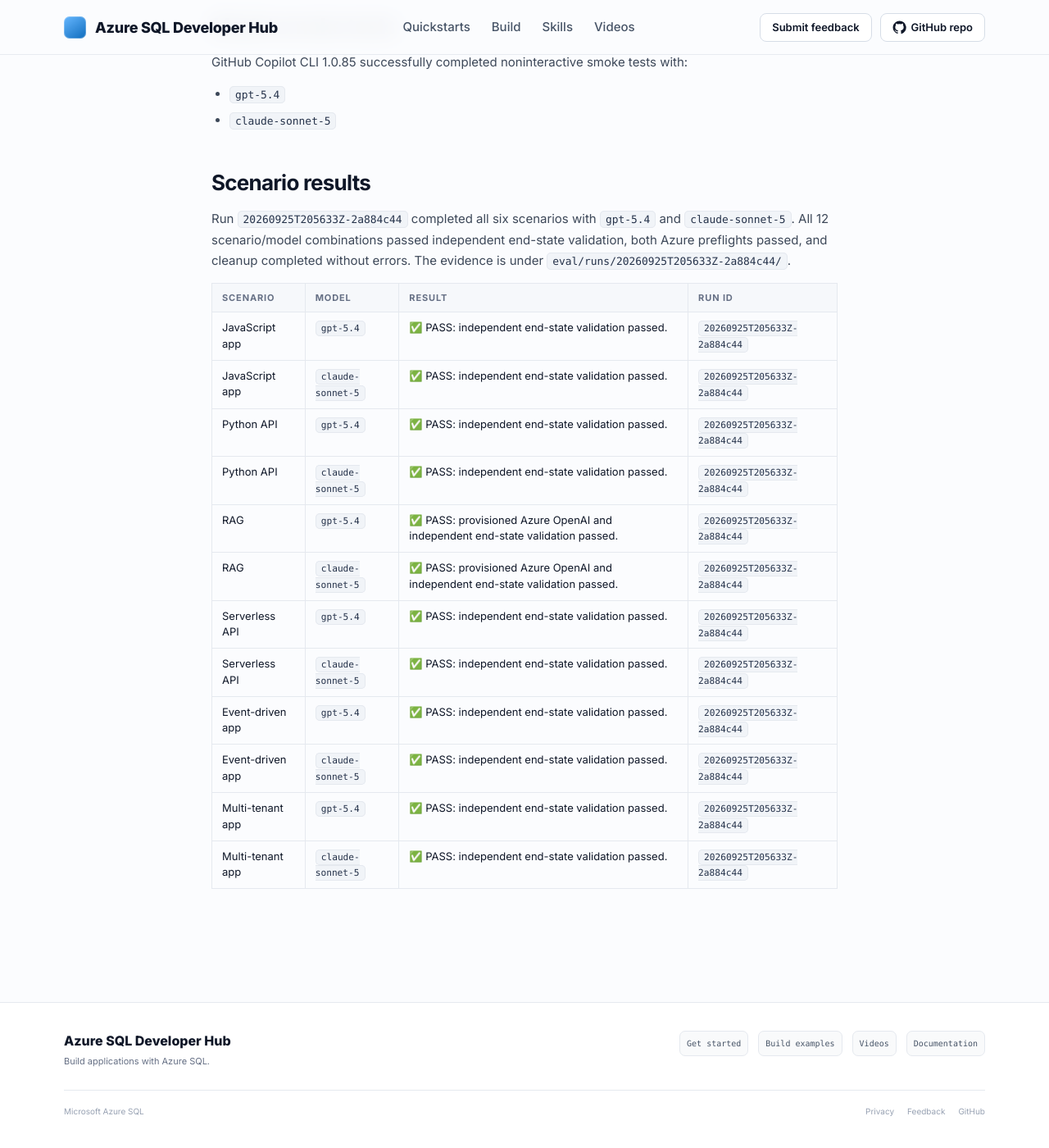
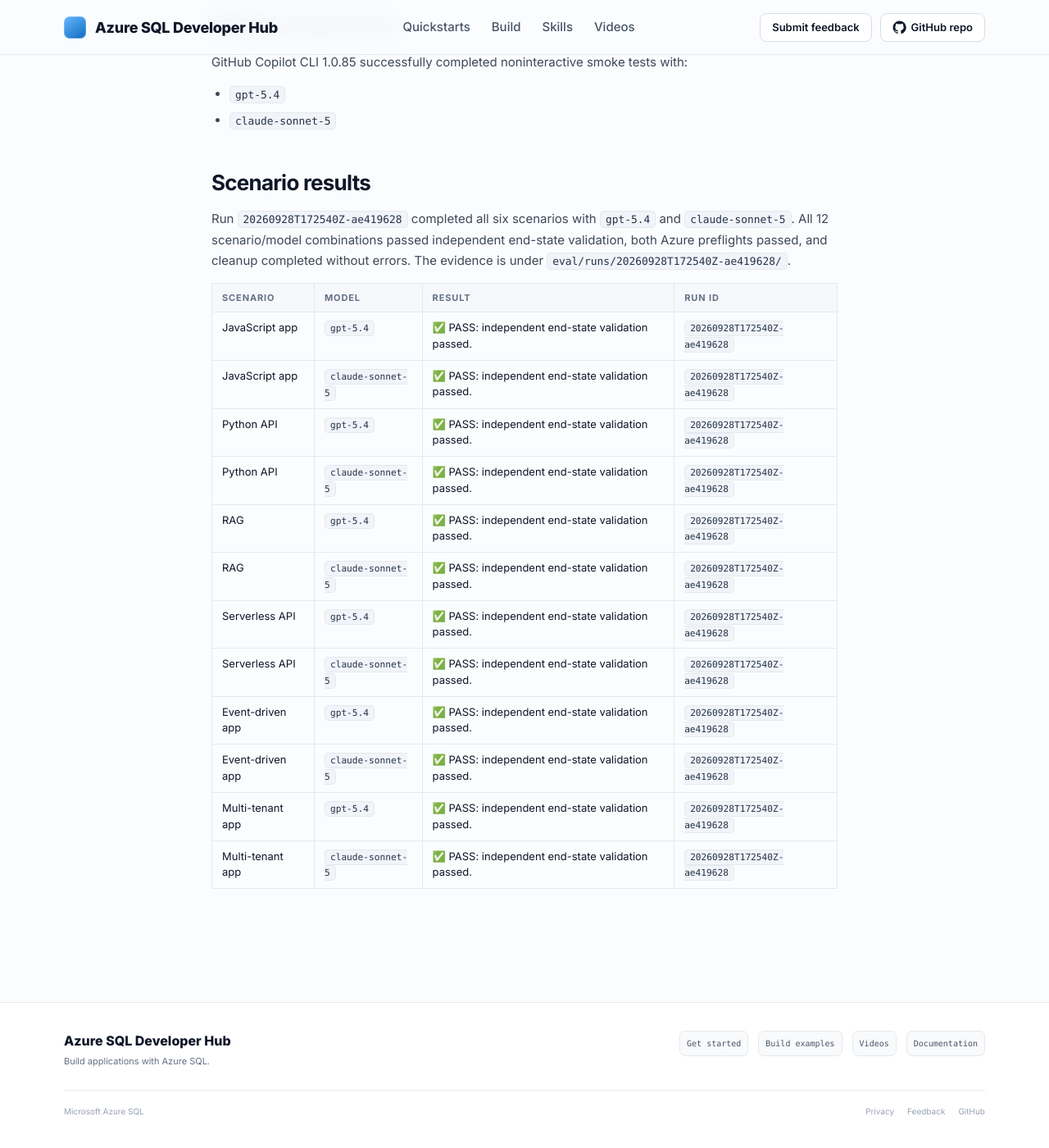
Before and after one commit to microsoft/azure-sql-dev-hub, a Jekyll site: the page built from eval/VALIDATION.md, in a window 1280 px wide and 1400 px high, scrolled down 481 px. Shown: the whole window at 82% size. Built offline with Jekyll 4.4.1, drawn with Linux system fonts in a browser that asks for light colours; our own code applies the rules of GitHub Pages for plain Markdown files.

Commit message:
Updating validation summary

```diff
--- a/eval/VALIDATION.md
+++ b/eval/VALIDATION.md
@@ -18,23 +18,23 @@
 
 ## Scenario results
 
-Run `20260925T205633Z-2a884c44` completed all six scenarios with `gpt-5.4`
+Run `20260928T172540Z-ae419628` completed all six scenarios with `gpt-5.4`
 and `claude-sonnet-5`. All 12 scenario/model combinations passed independent
 end-state validation, both Azure preflights passed, and cleanup completed
 without errors. The evidence is under
-`eval/runs/20260925T205633Z-2a884c44/`.
+`eval/runs/20260928T172540Z-ae419628/`.
 
 | Scenario | Model | Result | Run ID |
 |---|---|---|---|
-| JavaScript app | `gpt-5.4` | ✅ PASS: independent end-state validation passed. | `20260925T205633Z-2a884c44` |
-| JavaScript app | `claude-sonnet-5` | ✅ PASS: independent end-state validation passed. | `20260925T205633Z-2a884c44` |
-| Python API | `gpt-5.4` | ✅ PASS: independent end-state validation passed. | `20260925T205633Z-2a884c44` |
-| Python API | `claude-sonnet-5` | ✅ PASS: independent end-state validation passed. | `20260925T205633Z-2a884c44` |
-| RAG | `gpt-5.4` | ✅ PASS: provisioned Azure OpenAI and independent end-state validation passed. | `20260925T205633Z-2a884c44` |
-| RAG | `claude-sonnet-5` | ✅ PASS: provisioned Azure OpenAI and independent end-state validation passed. | `20260925T205633Z-2a884c44` |
-| Serverless API | `gpt-5.4` | ✅ PASS: independent end-state validation passed. | `20260925T205633Z-2a884c44` |
-| Serverless API | `claude-sonnet-5` | ✅ PASS: independent end-state validation passed. | `20260925T205633Z-2a884c44` |
-| Event-driven app | `gpt-5.4` | ✅ PASS: independent end-state validation passed. | `20260925T205633Z-2a884c44` |
-| Event-driven app | `claude-sonnet-5` | ✅ PASS: independent end-state validation passed. | `20260925T205633Z-2a884c44` |
-| Multi-tenant app | `gpt-5.4` | ✅ PASS: independent end-state validation passed. | `20260925T205633Z-2a884c44` |
-| Multi-tenant app | `claude-sonnet-5` | ✅ PASS: independent end-state validation passed. | `20260925T205633Z-2a884c44` |
+| JavaScript app | `gpt-5.4` | ✅ PASS: independent end-state validation passed. | `20260928T172540Z-ae419628` |
+| JavaScript app | `claude-sonnet-5` | ✅ PASS: independent end-state validation passed. | `20260928T172540Z-ae419628` |
+| Python API | `gpt-5.4` | ✅ PASS: independent end-state validation passed. | `20260928T172540Z-ae419628` |
+| Python API | `claude-sonnet-5` | ✅ PASS: independent end-state validation passed. | `20260928T172540Z-ae419628` |
+| RAG | `gpt-5.4` | ✅ PASS: independent end-state validation passed. | `20260928T172540Z-ae419628` |
+| RAG | `claude-sonnet-5` | ✅ PASS: independent end-state validation passed. | `20260928T172540Z-ae419628` |
+| Serverless API | `gpt-5.4` | ✅ PASS: independent end-state validation passed. | `20260928T172540Z-ae419628` |
+| Serverless API | `claude-sonnet-5` | ✅ PASS: independent end-state validation passed. | `20260928T172540Z-ae419628` |
+| Event-driven app | `gpt-5.4` | ✅ PASS: independent end-state validation passed. | `20260928T172540Z-ae419628` |
+| Event-driven app | `claude-sonnet-5` | ✅ PASS: independent end-state validation passed. | `20260928T172540Z-ae419628` |
+| Multi-tenant app | `gpt-5.4` | ✅ PASS: independent end-state validation passed. | `20260928T172540Z-ae419628` |
+| Multi-tenant app | `claude-sonnet-5` | ✅ PASS: independent end-state validation passed. | `20260928T172540Z-ae419628` |
```
